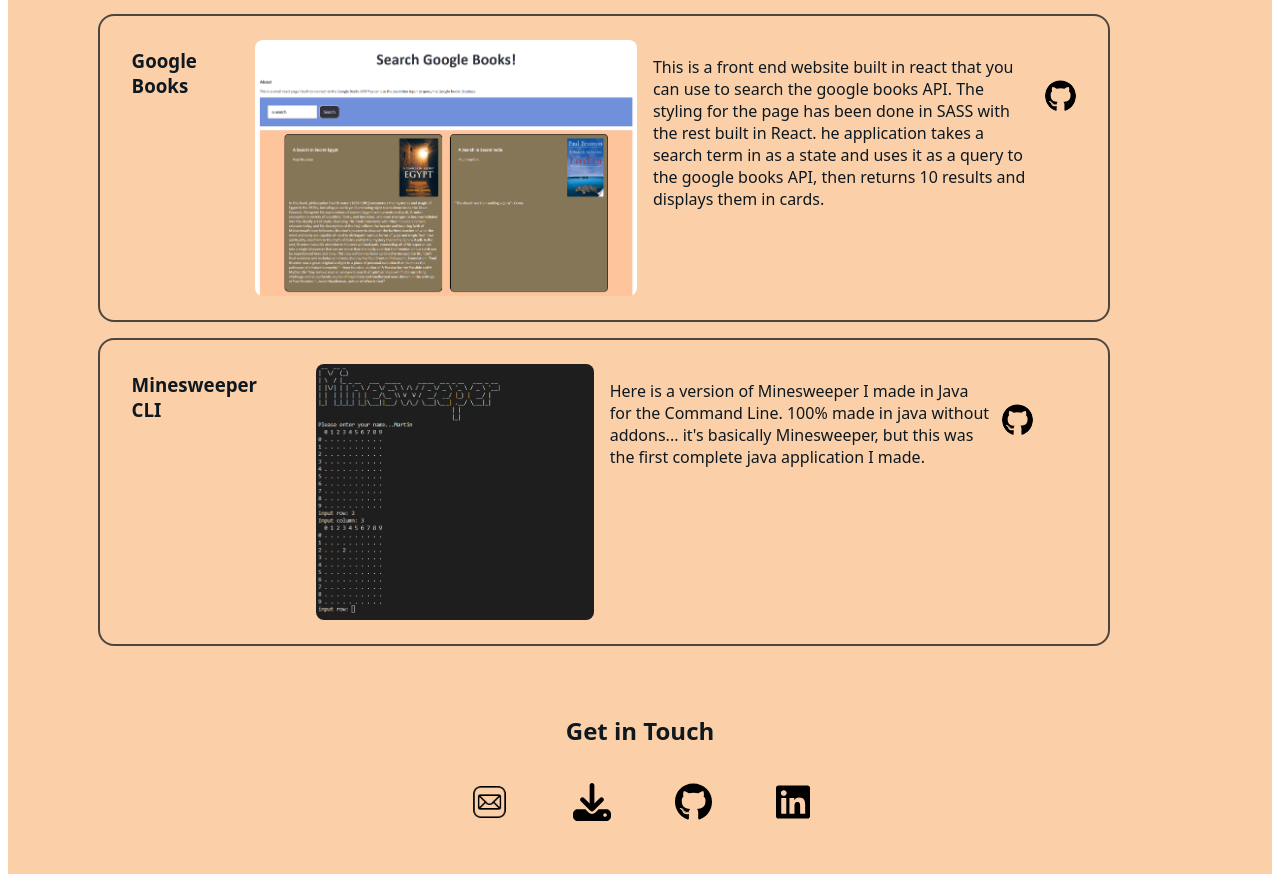
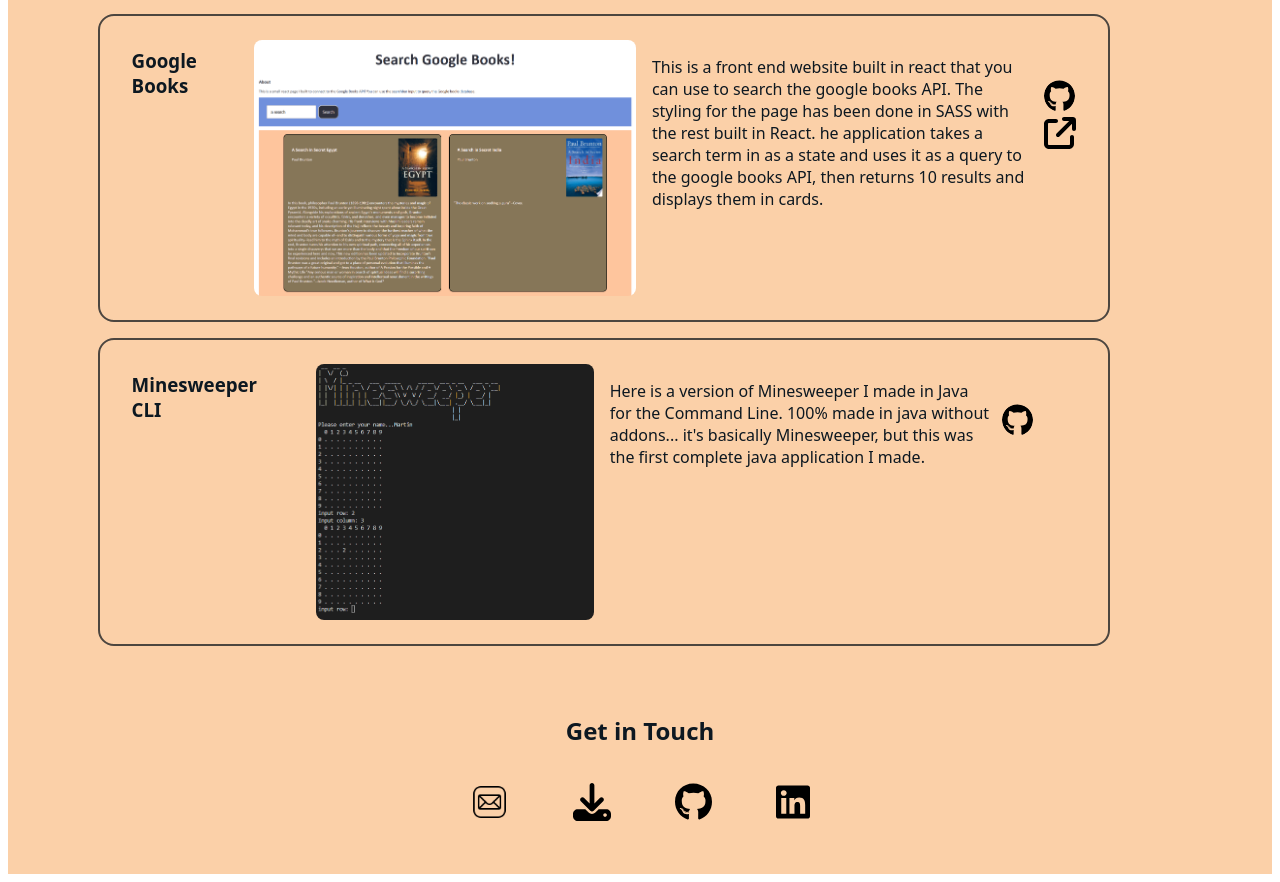
Before and after one commit to MartinO55/Portfolio, a plain HTML site: page index.html in a window 1280 px wide. Shown: the part 3269-4151 px from the top of the page. Drawn offline with Linux system fonts and the light colour scheme.

Commit message:
adds google books live site

```diff
--- a/index.html
+++ b/index.html
@@ -269,11 +269,12 @@
               <a href="https://github.com/MartinO55/GoogleBooks"
                 ><img class="githubLogo__ForLinks" src="images\github.svg"
               /></a>
-              <!-- <a href="www.google.com"
+              <a
+                href="https://643cb45991922b000882f44f--relaxed-yeot-ff920c.netlify.app/"
                 ><img
                   class="externalLinkLogo__ForLinks"
                   src="images/arrow-up-right-from-square-solid.svg"
-              /></a> -->
+              /></a>
             </section>
           </section>
           <section class="Project__Card">
```
